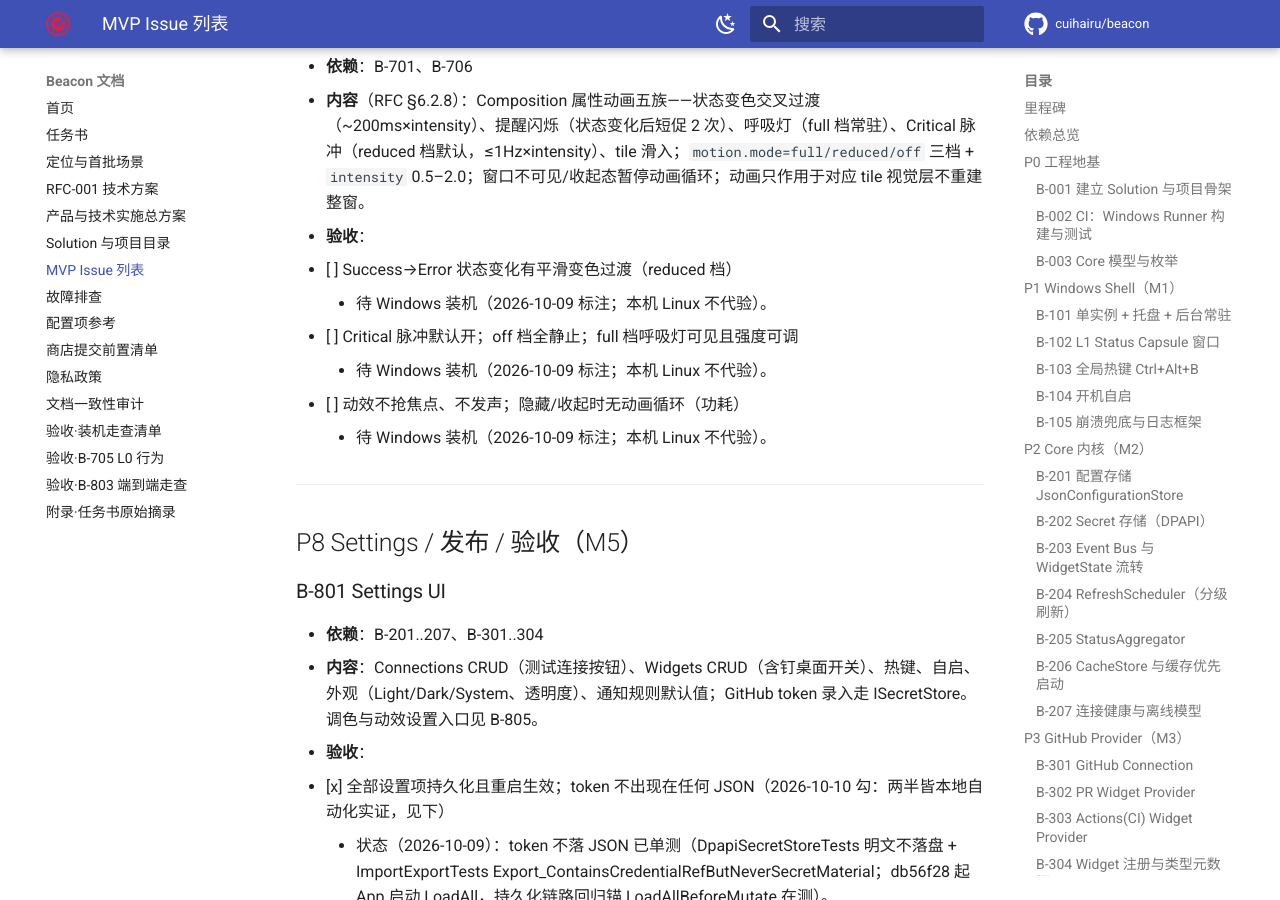
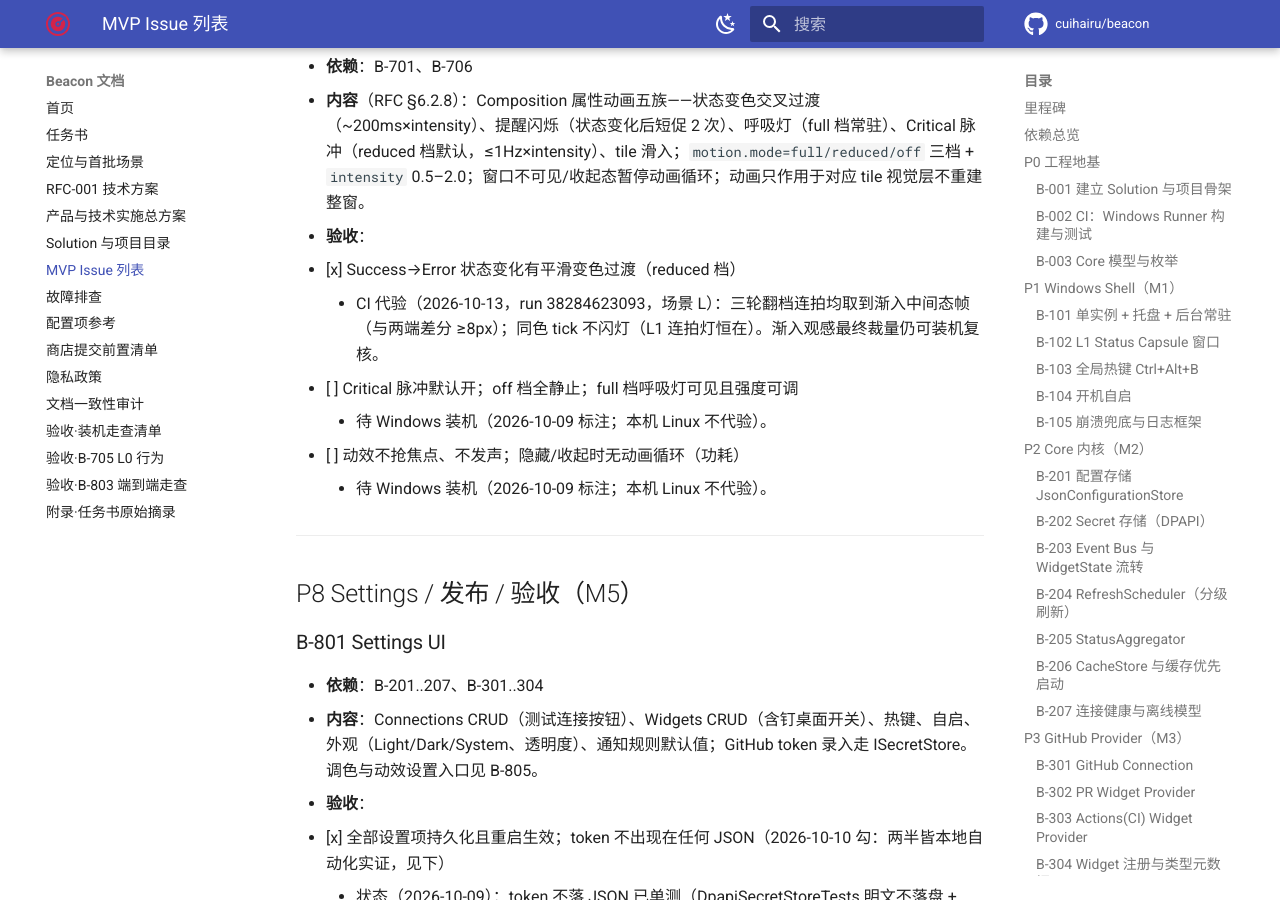
Before and after one commit to cuihairu/beacon, an MkDocs documentation site: the page built from docs/mvp-issues.md, in a window 1280 px wide and 900 px high, scrolled down 15825 px. Built offline with MkDocs 1.6.1 and Material for MkDocs 9.7.7, drawn with Linux system fonts in a browser that asks for light colours; comment, search, counter and statistics services are not loaded.

```diff
--- a/docs/mvp-issues.md
+++ b/docs/mvp-issues.md
@@ -368,8 +368,8 @@ B-001 ─ B-002 ─ B-003          (P0 地基)
 - **依赖**：B-701、B-706
 - **内容**（RFC §6.2.8）：Composition 属性动画五族——状态变色交叉过渡（~200ms×intensity）、提醒闪烁（状态变化后短促 2 次）、呼吸灯（full 档常驻）、Critical 脉冲（reduced 档默认，≤1Hz×intensity）、tile 滑入；`motion.mode=full/reduced/off` 三档 + `intensity` 0.5–2.0；窗口不可见/收起态暂停动画循环；动画只作用于对应 tile 视觉层不重建整窗。
 - **验收**：
-  - [ ] Success→Error 状态变化有平滑变色过渡（reduced 档）
-    - 待 Windows 装机（2026-10-09 标注；本机 Linux 不代验）。
+  - [x] Success→Error 状态变化有平滑变色过渡（reduced 档）
+    - CI 代验（2026-10-13，run 38284623093，场景 L）：三轮翻档连拍均取到渐入中间态帧（与两端差分 ≥8px）；同色 tick 不闪灯（L1 连拍灯恒在）。渐入观感最终裁量仍可装机复核。
   - [ ] Critical 脉冲默认开；off 档全静止；full 档呼吸灯可见且强度可调
     - 待 Windows 装机（2026-10-09 标注；本机 Linux 不代验）。
   - [ ] 动效不抢焦点、不发声；隐藏/收起时无动画循环（功耗）
```
Also changed, not shown: todo.md (+2 -2 lines), 1 other file.
